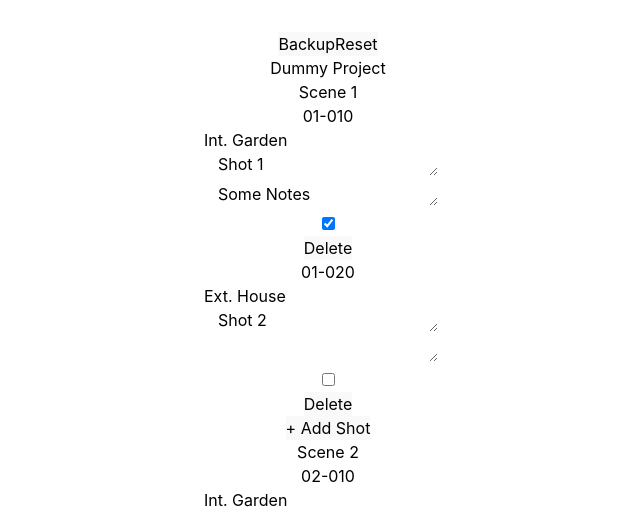
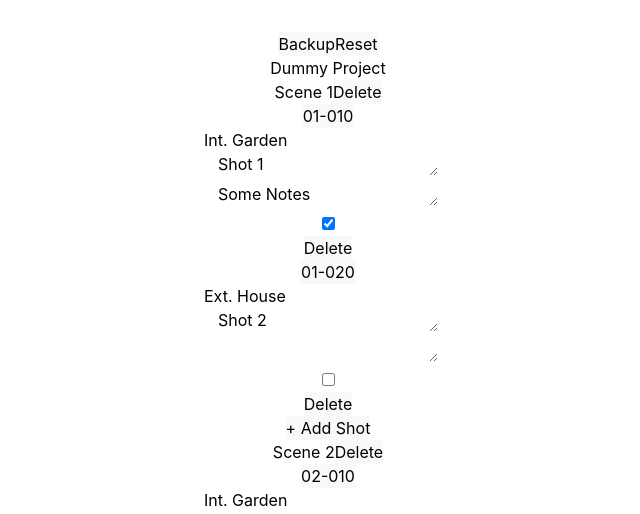
Before and after one commit to roschlau/brickshots, a React (Vite) app: page / in a window 1280 px wide. Shown: the top 514 px of the page, without its empty margins (312-952 px from the left). Built offline with nearby package versions, Linux system fonts and the light colour scheme.

Commit message:
Allow deleting scenes and improve button UX a little

```diff
--- a/src/App.tsx
+++ b/src/App.tsx
@@ -8,8 +8,12 @@ function App() {
   const [project, setProject] = useState(loadProject())
   useEffect(() => localStorage.setItem('project', JSON.stringify(project)), [project])
   const scenes = project.scenes.map((scene, sceneIndex) => {
-    function updateScene(updatedScene: SceneData) {
+    const updateScene = (updatedScene: SceneData) => {
       setProject({...project, scenes: project.scenes.map((oldScene, i) => i === sceneIndex ? updatedScene : oldScene)})
+    }
+
+    const deleteScene = () => {
+      setProject({...project, scenes: project.scenes.filter((_, i) => i !== sceneIndex)})
     }
 
     return (
@@ -18,6 +22,7 @@ function App() {
         scene={scene}
         sceneIndex={sceneIndex}
         onUpdate={updateScene}
+        onDelete={deleteScene}
       />
     )
   })
@@ -28,9 +33,9 @@ function App() {
     <>
       <DevBar onResetProject={resetProject} onBackupProject={backupProject}/>
       <h1 className="text-3xl mb-4">{project.name}</h1>
-      <div className="grid gap-2 justify-items-start items-baseline">
+      <div className="grid gap-x-2 justify-items-start items-baseline">
         {scenes}
-        <button className={'col-start-1'} onClick={addScene}>
+        <button className={'col-start-1 p-2 text-slate-300 hover:text-slate-100'} onClick={addScene}>
           + Add Scene
         </button>
       </div>
@@ -54,10 +59,11 @@ function DevBar({onResetProject, onBackupProject}: {
   )
 }
 
-function SceneTableRows({scene, sceneIndex, onUpdate}: {
+function SceneTableRows({scene, sceneIndex, onUpdate, onDelete}: {
   scene: SceneData,
   sceneIndex: number,
-  onUpdate: (scene: SceneData) => void
+  onUpdate: (scene: SceneData) => void,
+  onDelete: () => void,
 }) {
   const lockedShotNumbers = scene.shots.map(it => it.lockedNumber).filter((it): it is number => it !== null)
   const shotNumbers: Record<number, number> = {}
@@ -92,11 +98,18 @@ function SceneTableRows({scene, sceneIndex, onUpdate}: {
   const addShot = () => onUpdate({...scene, shots: [...scene.shots, blankShot()]})
   return (
     <>
-      <div className="col-start-1 col-span-5 mt-4 font-bold text-lg">
-        Scene {sceneNumber}
+      <div className="col-start-1 col-span-5 mt-4 flex flex-row gap-2 items-baseline">
+        <span className={'font-bold text-lg grow'}>
+          Scene {sceneNumber}
+        </span>
+        <button
+          className={'p-2 text-sm text-slate-500 hover:text-red-600'}
+          onClick={onDelete}>
+          Delete
+        </button>
       </div>
       {shots}
-      <button className={'col-start-1'} onClick={addShot}>
+      <button className={'col-start-1 p-2 text-slate-300 hover:text-slate-100'} onClick={addShot}>
         + Add Shot
       </button>
     </>
@@ -142,10 +155,15 @@ function ShotTableRow({shot, sceneNumber, shotNumber, onUpdate, onDelete}: {
   return (
     <>
       <div
-        className={'col-start-1 text-sm cursor-pointer ' + ((shot.lockedNumber != null) ? 'text-slate-100' : 'text-slate-500')}
+        className={'col-start-1'}
         onClick={shotCodeClicked}
       >
-        {shotFullCode}
+        <button
+          onClick={onDelete}
+          className={'p-2 text-sm hover:text-slate-100 ' + ((shot.lockedNumber != null) ? 'text-slate-300' : 'text-slate-500')}
+        >
+          {shotFullCode}
+        </button>
       </div>
       <div className="col-start-2">
         <input
@@ -178,6 +196,7 @@ function ShotTableRow({shot, sceneNumber, shotNumber, onUpdate, onDelete}: {
       <div className="col-start-6">
         <button
           onClick={onDelete}
+          className={'p-2 text-sm text-slate-500 hover:text-red-600'}
         >
           Delete
         </button>
```
